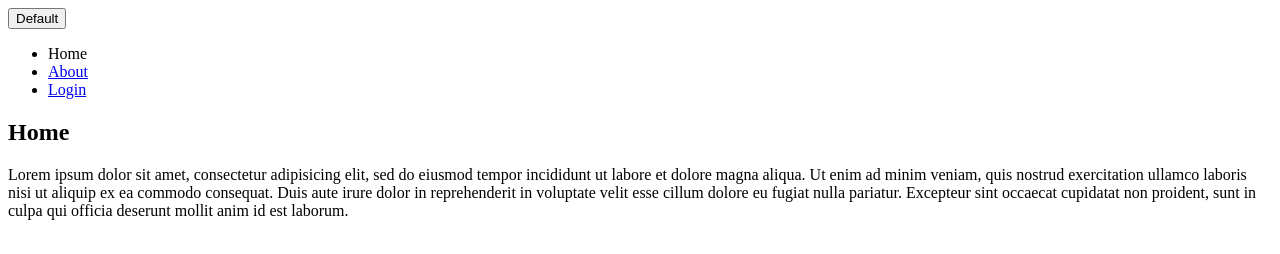
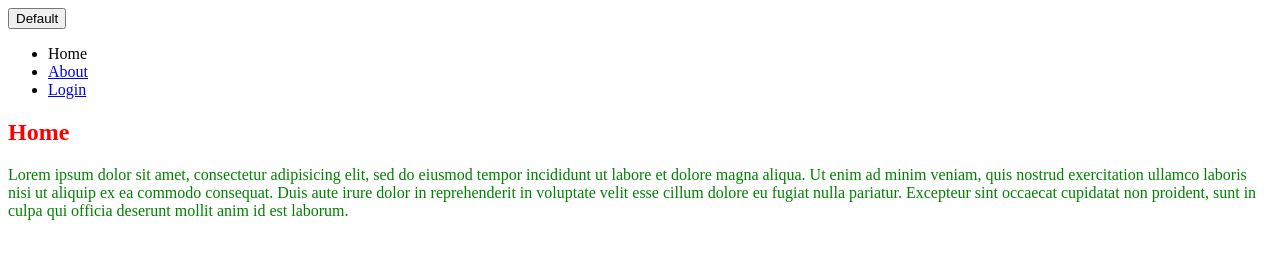
Before and after one commit to Celested34/ztm-section6, a plain HTML site: page index.html in a window 1280 px wide. Drawn offline with Linux system fonts and the light colour scheme.

Commit message:
lesson44 commit

```diff
--- a/index.html
+++ b/index.html
@@ -3,6 +3,8 @@
 <html>
 <head>
   <title>My first website!</title>
+  <link  rel="stylesheet" type="text/css"
+ href="style.css">
 </head>
 <body>
   <button class="btn btn-primary">Default</button>
--- a/style.css
+++ b/style.css
@@ -0,0 +1,11 @@
+h2 {
+    color:red;
+}
+
+p{
+    color:pink;
+}
+
+p{
+    color:green;
+}
--- /dev/null
+++ b/style2.css
@@ -0,0 +1,3 @@
+h2 {
+    color:blue;
+}
```
Also changed, not shown: about.html (+2 -0 lines), login.html (+2 -0 lines).
